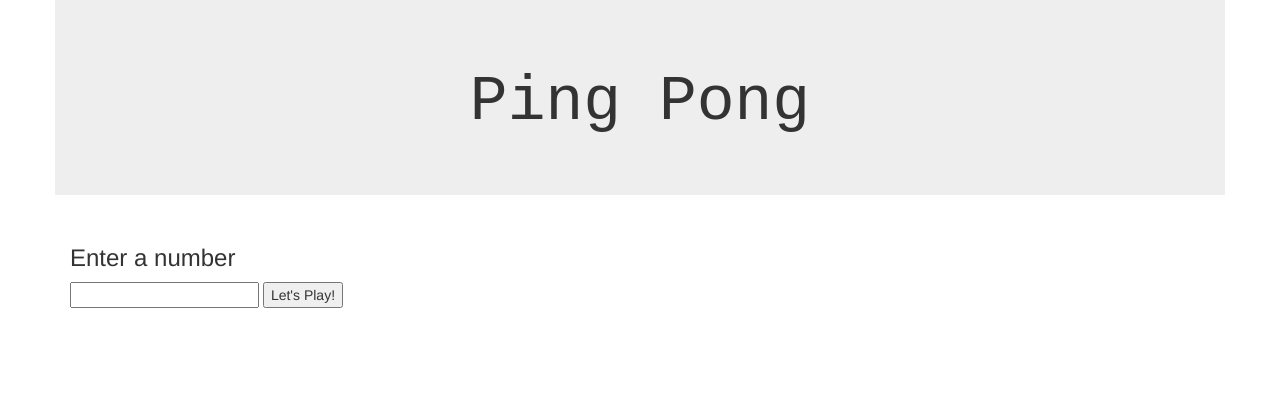
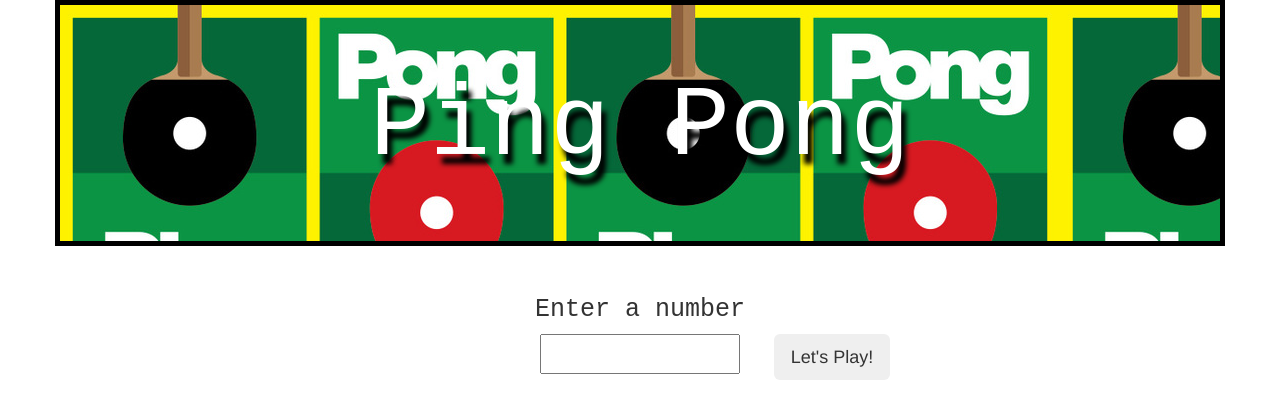
Before and after one commit to NWShadowDev/PingPong, a plain HTML site: page index.html in a window 1280 px wide. Drawn offline with nearby package versions, Linux system fonts and the light colour scheme.

Commit message:
Edit the stylesheet: text, jumbotron header, and input/button

```diff
--- a/css/styles.css
+++ b/css/styles.css
@@ -1,5 +1,46 @@
 h1 {
   font-family: monospace;
-  font-size: 30px;
   text-align: center;
 }
+
+h3 {
+  text-align: center;
+  font-family: monospace;
+  font-size: 25px;
+  margin-top: 20px;
+}
+
+input {
+  width:200px;
+  height: 40px;
+  margin-left: 150px;
+  text-align: center;
+  font-size: 20px;
+}
+button {
+  margin-left: 30px;
+}
+
+button:hover {
+  background-color: green;
+}
+
+.jumbotron h1 {
+    font-size: 100px;
+}
+.jumbotron {
+  background:url(../img/banner.jpg);
+  color: white;
+  text-shadow: 5px 10px 5px #000;
+  border: 5px solid black;
+}
+.container {
+  text-align: center;
+}
+
+#pingpong {
+  list-style: none;
+  margin-top: 30px;
+  margin-right: 45px;
+  font-size: 20px;
+}
--- a/index.html
+++ b/index.html
@@ -15,7 +15,7 @@
     <div class="container">
       <h3>Enter a number</h3>
       <input type="number" id="myNumber"></input>
-      <button id="play">Let's Play!</button>
+      <button id="play" class="btn btn-lg">Let's Play!</button>
       <ul id="pingpong"><ul>
     </div>
   </body>
```
Also changed, not shown: img/banner.jpg (added).
